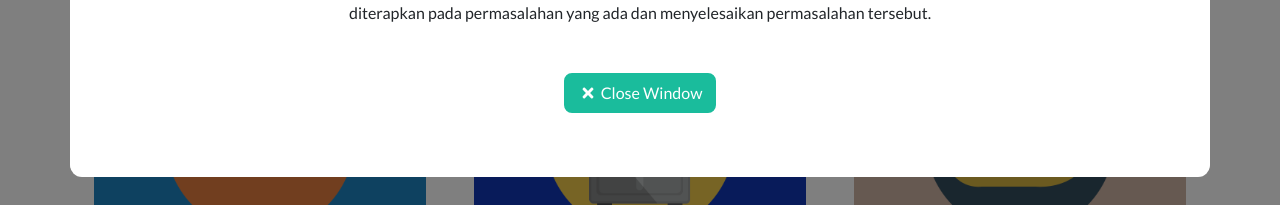
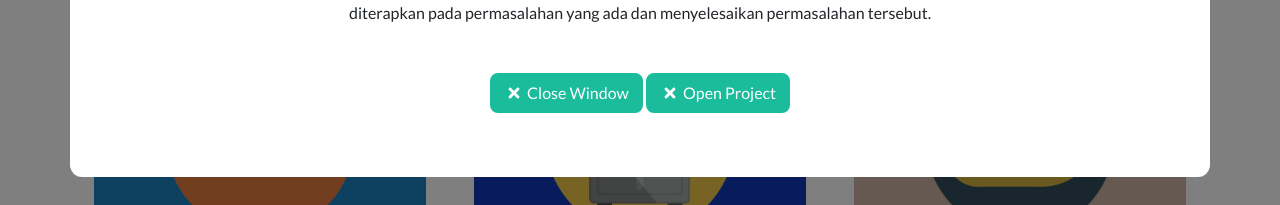
Before and after one commit to Fikriazrbni/Fikriazrbni.github.io, a plain HTML site: page index.html in a window 1280 px wide. Both pictures are taken after a click on the element 260 px from the left and 1162 px from the top of the page. Shown: the part 1357-1562 px from the top of the page. Drawn offline with nearby package versions, Linux system fonts and the light colour scheme.

Commit message:
first commit

```diff
--- a/index.html
+++ b/index.html
@@ -57,7 +57,7 @@
                 <div class="divider-custom-line"></div>
             </div>
             <!-- Masthead Subheading-->
-            <p class="masthead-subheading font-weight-light mb-0">UI/UX Designer - Android Developer - Data</p>
+            <p class="masthead-subheading font-weight-light mb-0">Data</p>
         </div>
     </header>
     <!-- Portfolio Section-->
@@ -311,6 +311,10 @@
                                     <i class="fas fa-times fa-fw"></i>
                                     Close Window
                                 </button>
+                                <button class="btn btn-primary" data-dismiss="modal">
+                                    <i class="fas fa-times fa-fw"></i>
+                                    Open Project
+                                </button>
                             </div>
                         </div>
                     </div>
```
